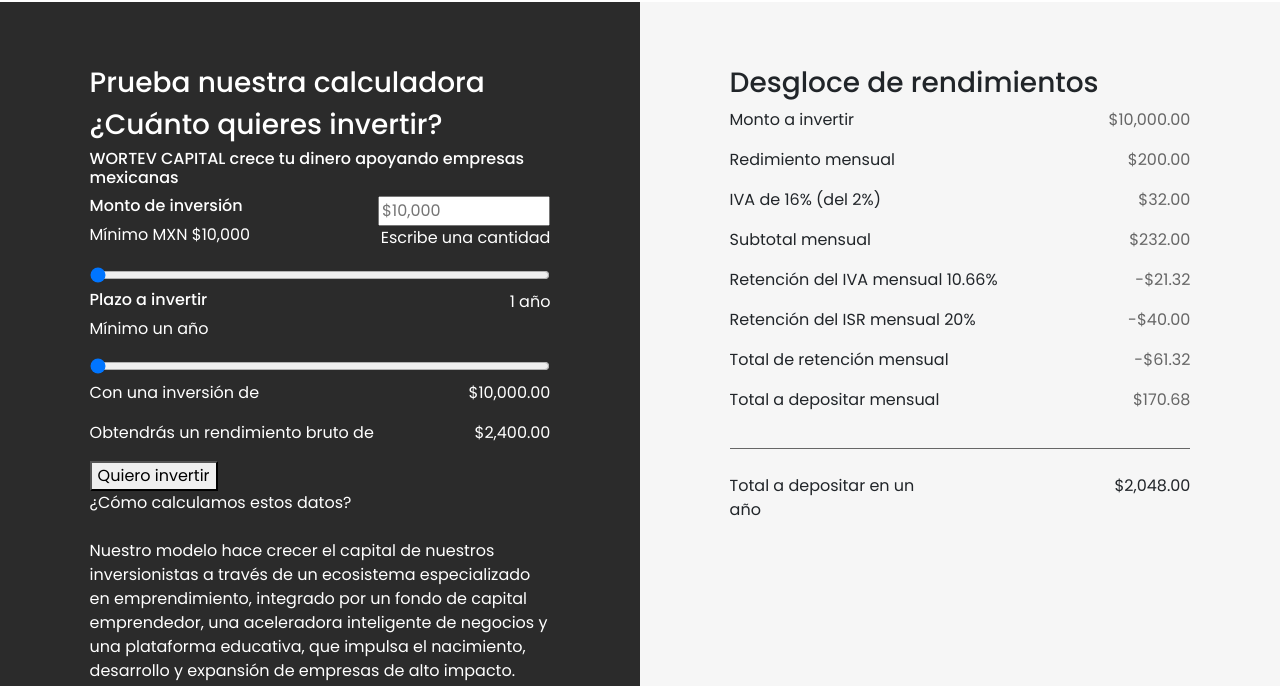
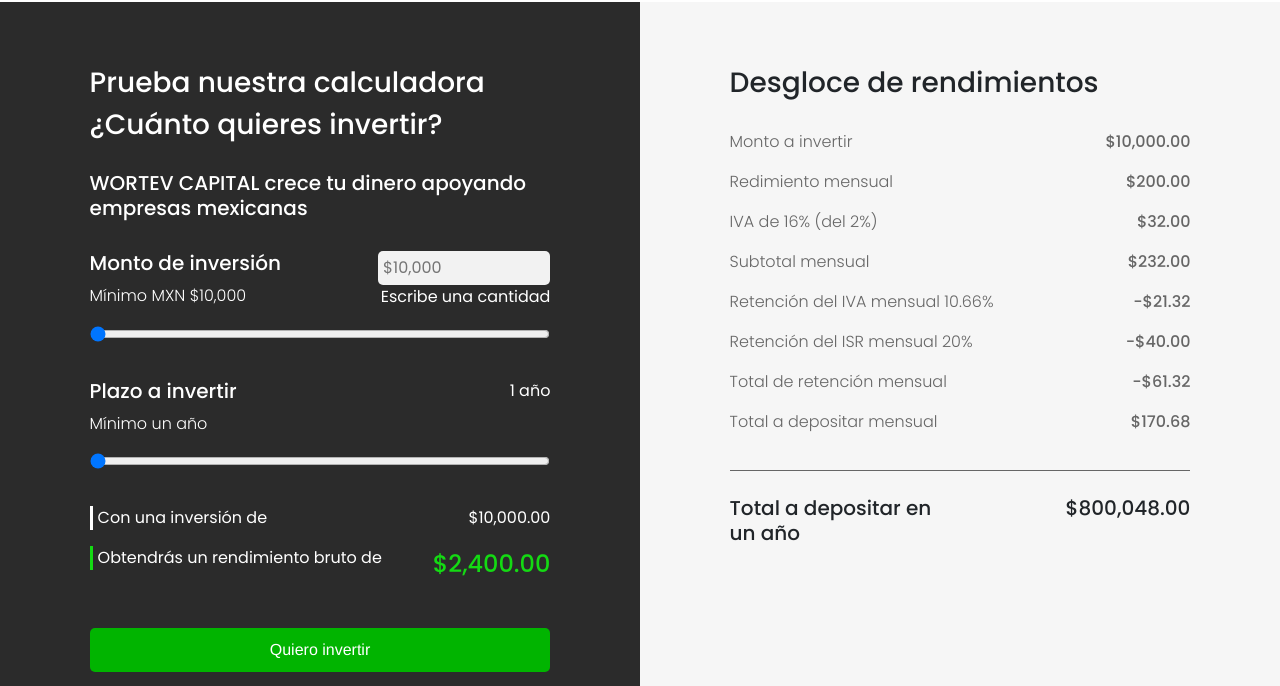
Before and after one commit to gerawortev/CalculadoraWortevCapital, a plain HTML site: page index.html in a window 1280 px wide. Shown: the part 54-740 px from the top of the page. Drawn offline with nearby package versions, Linux system fonts and the light colour scheme.

Commit message:
estilos generales
clases

```diff
--- a/index.html
+++ b/index.html
@@ -22,29 +22,29 @@
             <div class="row">
                 <div class="col-md-6 col-sm-12 calc__input__container">
 
-                    <h3>Prueba nuestra calculadora</h3>
-                    <h3>¿Cuánto quieres invertir?</h3>
+                    <h3 class="calc_main_title">Prueba nuestra calculadora</h3>
+                    <h3 class="calc_main_title">¿Cuánto quieres invertir?</h3>
 
-                    <h6>WORTEV CAPITAL crece tu dinero apoyando empresas mexicanas</h6>
+                    <h6 class="calc_helper_margin calc_subtitle">WORTEV CAPITAL crece tu dinero apoyando empresas mexicanas</h6>
 
                     <div class="row">
                         <div class="col-6">
-                            <h6>Monto de inversión</h6>
-                            <p>Mínimo MXN $10,000</p>
+                            <h6 class="calc_subtitle">Monto de inversión</h6>
+                            <p class="calc_legend_min">Mínimo MXN $10,000</p>
                         </div>
                         <div class="col-6 text-right">
                             <label for="cantidad"></label>
-                            <input placeholder="$10,000" type="text" name="cantidad" id="cantidad" class="calc__input__cantidad">
-                            <p>Escribe una cantidad</p>
+                            <input placeholder="$10,000" type="text" name="cantidad" id="cantidad" class="calc__input__cantidad calc_typing_money">
+                            <p class="calc_secondary_legend">Escribe una cantidad</p>
                         </div>
                     </div>
 
-                    <input type="range" min="0" max="100" value="0" id="myRange1" class="calc__slider">
+                    <input type="range" min="0" max="100" value="0" id="myRange1" class="calc__slider calc_slider_green">
 
-                    <div class="row">
+                    <div class="row calc_helper_top">
                         <div class="col-6">
-                            <h6>Plazo a invertir</h6>
-                            <p>Mínimo un año</p>
+                            <h6 class="calc_subtitle">Plazo a invertir</h6>
+                            <p class="calc_legend_min">Mínimo un año</p>
                         </div>
                         <div class="col-6 text-right">
                             <p>1 año</p>
@@ -54,30 +54,30 @@
 
                     <input type="range" min="0" max="100" value="0" id="myRange2" class="calc__slider">
 
-                    <div class="row">
+                    <div class="row calc_helper_top">
                         <div class="col-8">
-                            <p>Con una inversión de</p>
-                            <p>Obtendrás un rendimiento bruto de</p>
+                            <p class="calc_white_border calc_totals">Con una inversión de</p>
+                            <p class="calc_green_border calc_totals">Obtendrás un rendimiento bruto de</p>
                         </div>
                         <div class="col-4 text-right">
                             <p>$10,000.00</p>
-                            <p>$2,400.00</p>
+                            <p class="calc_big_number_green">$2,400.00</p>
                         </div>
                     </div>
 
-                    <button>Quiero invertir</button>
+                    <button class="calc_btn_green calc_helper_top">Quiero invertir</button>
 
-                    <div class="d-none d-lg-block">
-                        <p>¿Cómo calculamos estos datos? <br> <br>
+                    <div class="d-none d-lg-block calc_helper_top">
+                        <p class="calc_how_legend">¿Cómo calculamos estos datos? <br> <br>
 
                             Nuestro modelo hace crecer el capital de nuestros inversionistas a través de un ecosistema especializado en emprendimiento, integrado por un fondo de capital emprendedor, una aceleradora inteligente de negocios y una plataforma educativa, que impulsa el nacimiento, desarrollo y expansión de empresas de alto impacto. WORTEV CAPITAL es simple, accesible y rentable. Si estás decidido a empezar, esta es una de las mejores opciones para invertir.</p>
                     </div>
                 </div>
 
                 <div class="col-md-6 col-sm-12 calc__result__container">
-                    <h3>Desgloce de rendimientos</h3>
-                    <div class="row">
-                        <div class="col-9 text-left">
+                    <h3 class="calc_main_title">Desgloce de rendimientos</h3>
+                    <div class="row calc_helper_top">
+                        <div class="col-9 text-left calc_data">
                             <p>Monto a invertir</p>
                             <p>Redimiento mensual</p>
                             <p>IVA de 16% (del 2%)</p>
@@ -87,7 +87,7 @@
                             <p>Total de retención mensual</p>
                             <p>Total a depositar mensual</p>
                         </div>
-                        <div class="col-3 text-right">
+                        <div class="col-3 text-right calc_data_result">
                             <p class="calc__text__results">$10,000.00</p>
                             <p class="calc__text__results">$200.00</p>
                             <p class="calc__text__results">$32.00</p>
@@ -101,10 +101,10 @@
                     </div>
                     <div class="row">
                         <div class="col-6">
-                            <p>Total a depositar en un año</p>
+                            <p class="calc_subtitle calc_no_right_padding">Total a depositar en un año</p>
                         </div>
                         <div class="col-6 text-right">
-                            <p>$2,048.00</p>
+                            <p class="calc_subtitle">$800,048.00</p>
                         </div>
                     </div>
 
--- a/styles.css
+++ b/styles.css
@@ -145,3 +145,121 @@
     margin-top: 0;
   }
 }
+
+/*estilos generales*/
+.calc_helper_margin{
+  margin: 30px 0;
+}
+.calc_helper_top{
+  margin-top: 30px;
+}
+.calc_main_title{
+font-size: 1.75rem;
+}
+.calc_subtitle{
+  font-size: 1.25rem;
+    font-weight: 500;
+    line-height: 25px;
+}
+.calc_legend_min{
+  font-weight: 300;
+    font-size: 1rem;
+}
+.calc_white_border{
+  border-left: solid 3px #fff;
+    padding-left: 5px;
+}
+.calc_green_border{
+  border-left: solid 3px #14da13;
+    padding-left: 5px;
+}
+.calc_big_number_green{
+  color: #14da13;
+  font-size: 1.5rem;
+  font-weight: 500;
+}
+.calc_btn_green{
+  width: 100%;
+    background-color: #01B400;
+    color: #fff;
+    padding: 10px 0;
+    border-radius: 5px;
+    border: unset;
+    font-family: 'Sarabun',Helvetica,Arial,Lucida,sans-serif;
+}
+.calc_btn_green:hover{
+  background-color: #248c16;
+}
+.calc_typing_money{
+  border: unset;
+  padding: 5px;
+  border-radius: 5px;
+  background-color: #f2f2f2;
+}
+.calc_no_right_padding{
+  padding-right: 0;
+}
+.calc_data{
+  font-weight: 300;
+    color: #666;
+}
+.calc_data_result{
+  font-weight: 500;
+    color: #666;
+}
+.calc_slider_green{
+  background-color: #14da13;
+}
+.calc_how_legend{
+  font-size: .9rem;
+    font-weight: 300;
+}
+input[type=range]::-webkit-slider-thumb {
+  cursor: pointer;
+}
+input[type="range"] {
+ background-image: linear-gradient(#ff4500, #ff4500);
+ background-image: linear-gradient(#ff4500, #ff4500);
+}
+/*fin de estilos generales */
+/*custom media querys*/
+@media (min-width: 879px) and (max-width: 1024px){
+  .calc_main_title{
+    font-size: 1.4rem;
+    }
+    .calc_subtitle {
+      font-size: 1.15rem;
+    }
+    .calc_big_number_green {
+      font-size: 1.2rem;
+  }
+  .calc_legend_min {
+    font-size: .9rem;
+}
+.calc_secondary_legend{
+  font-size: .8rem;
+}
+}
+@media (min-width: 768px) and (max-width: 878px){
+  .calc_main_title {
+    font-size: 1.2rem;
+}
+.calc_subtitle {
+  font-size: 1rem;
+}
+.calc_secondary_legend{
+  font-size: .7rem;
+}
+.calc_legend_min {
+  font-size: .78rem;
+}
+.calc_totals{
+  font-size: .9rem;
+}
+.calc_big_number_green {
+  font-size: 1.2rem;
+}
+.calc_big_number_green {
+  font-size: 1.1rem;
+}
+}
```
